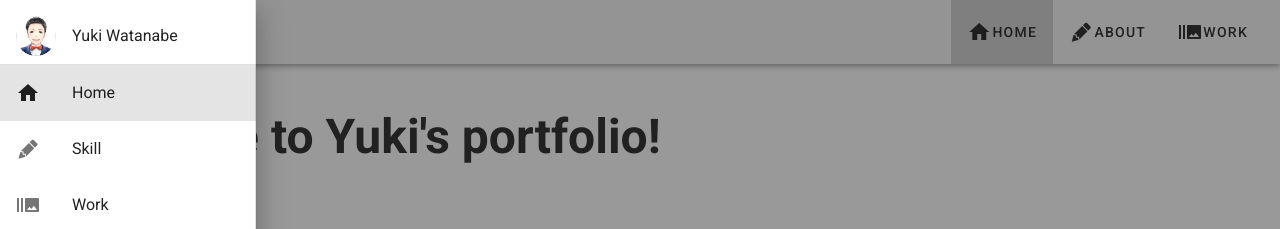
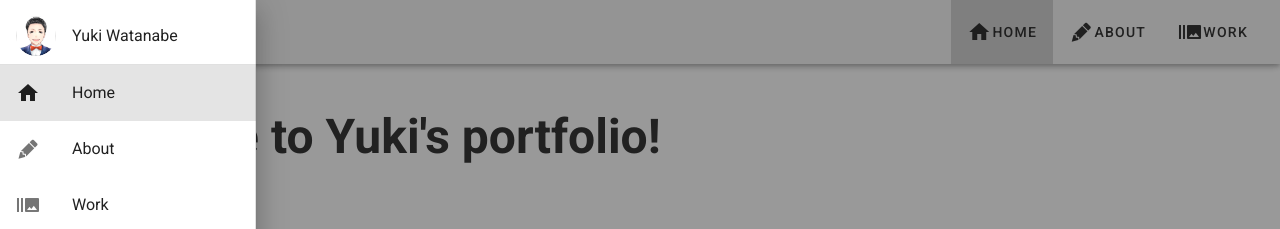
Before and after one commit to yuki0920/portfolio-site, a Vue app: page / in a window 1280 px wide. Both pictures are taken after a click on the button 28 px from the left and 32 px from the top of the page. Shown: the top 229 px of the page. Built offline with nearby package versions, Linux system fonts and the light colour scheme.

Commit message:
Use props instead of data

```diff
--- a/src/components/SideNav.vue
+++ b/src/components/SideNav.vue
@@ -16,7 +16,7 @@
         <v-divider></v-divider>
 
         <v-list-item
-          v-for="(item, index) in items"
+          v-for="(item, index) in linkItems"
           :key="index"
           :to="item.link"
         >
@@ -27,7 +27,7 @@
           </v-list-item-icon>
           <v-list-item-content>
             <v-list-item-title>
-              {{ item.title }}
+              {{ item.link.name }}
             </v-list-item-title>
           </v-list-item-content>
         </v-list-item>
@@ -38,16 +38,6 @@
 
 <script>
 export default {
-  data() {
-    return {
-      drawer: false,
-      items: [
-        { title: "Home", icon: "mdi-home", link: { name: 'Home' } },
-        { title: "Skill", icon: 'mdi-lead-pencil', link: { name: 'About'  } },
-        { title: "Work", icon: "mdi-camera-burst", link: { name: 'Work' } },
-      ],
-    }
-  },
   props: {
     linkItems: {
       type: Object,
```
